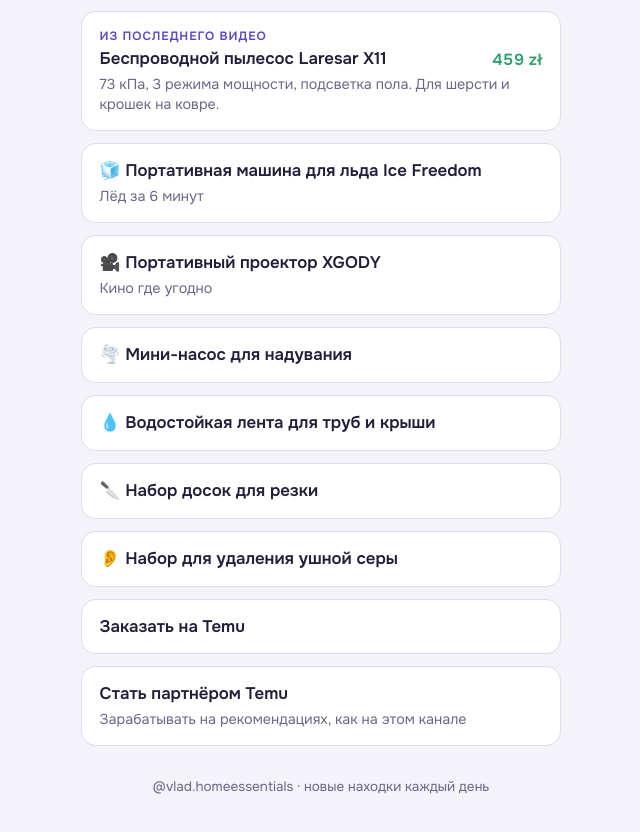
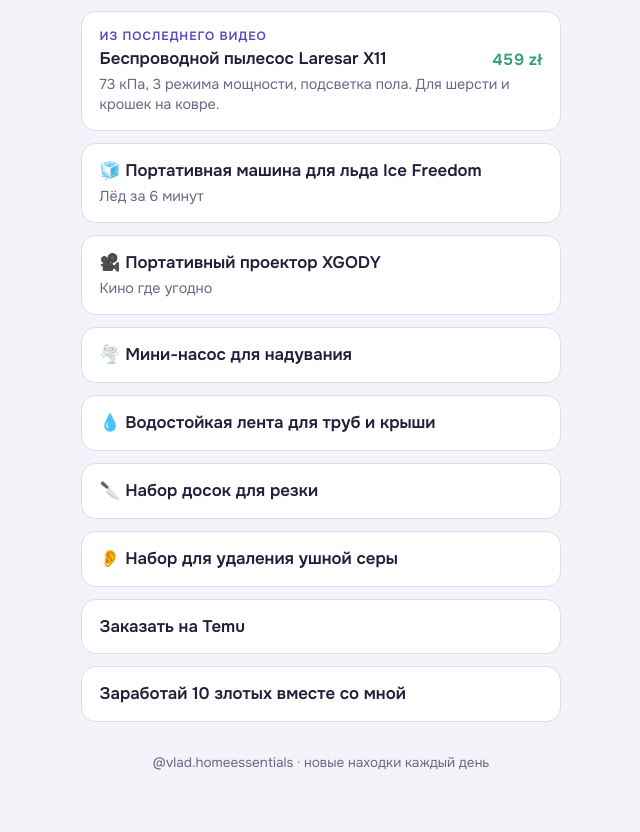
Before and after one commit to vlad-homeessentials/vlad-homeessentials.github.io, a plain HTML site: page index.html in a window 1280 px wide. Shown: the part 234-1066 px from the top of the page, without its empty margins (319-959 px from the left). Drawn offline with Linux system fonts and the light colour scheme; a web font is replaced by a local one.

Commit message:
Add files via upload

```diff
--- a/index.html
+++ b/index.html
@@ -101,8 +101,7 @@
     </li>
     <li>
       <a class="link" href="https://temu.to/k/ey5762nj61p" target="_blank" rel="noopener sponsored">
-        <span class="name">Стать партнёром Temu</span>
-        <span class="note">Зарабатывать на рекомендациях, как на этом канале</span>
+        <span class="name">Заработай 10 злотых вместе со мной</span>
       </a>
     </li>
   </ul>
```
